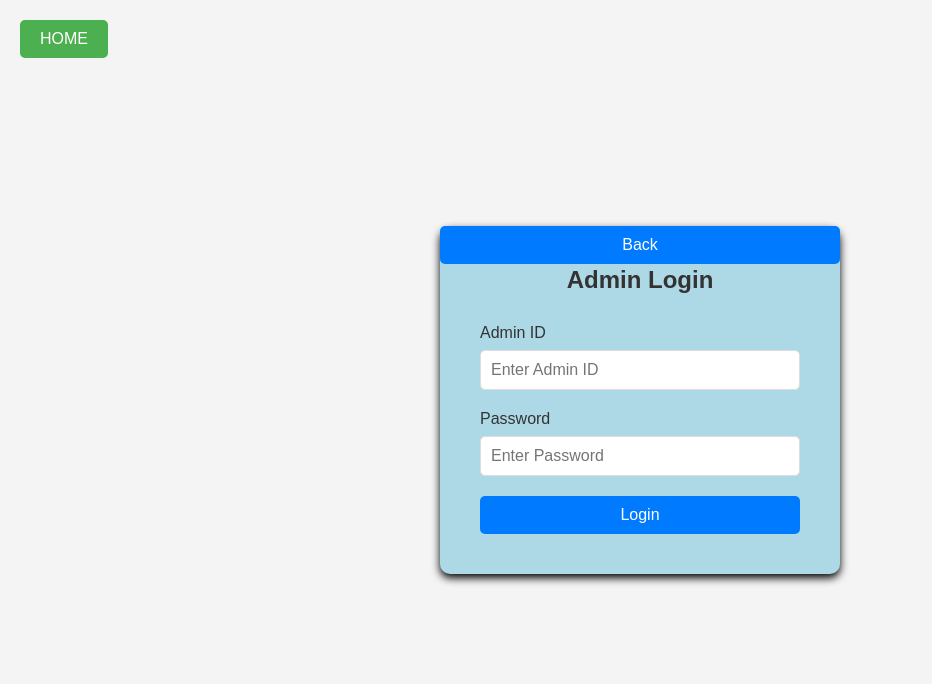
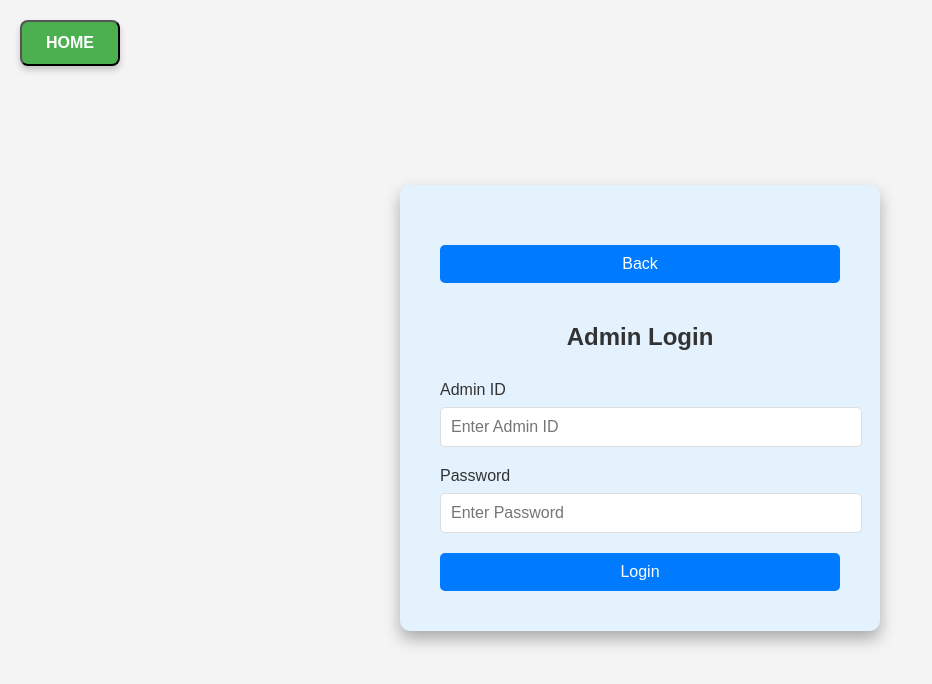
Before and after one commit to varunteja542/hsm, a website: page public/admin.html in a window 1280 px wide. Shown: the whole page, without its empty margins (0-932 px from the left). Drawn offline with Linux system fonts and the light colour scheme.

Commit message:
Update admin.html

```diff
--- a/public/admin.html
+++ b/public/admin.html
@@ -3,6 +3,9 @@
 <head>
   <title>Admin Login</title>
   <style>
+
+
+Admin.css
 /* Resetting default styles */
 * {
     margin: 0;
@@ -22,12 +25,19 @@
 
 /* Login Form Styling */
 .login-container {
-      background-color: lightblue;
+    background-color: #e3f2fd;
     padding: 40px;
+    padding-top: 60px; /* Additional top padding to avoid collision with back button */
     border-radius: 10px;
-      box-shadow: 0 4px 8px rgba(0, 0, 0);
+    box-shadow: 0 8px 16px rgba(0, 0, 0, 0.3);
     width: 400px;
-      position: relative; /* Needed for positioning the back button inside */
+    position: relative;
+    transition: transform 0.3s ease, box-shadow 0.3s ease;
+}
+
+.login-container:hover {
+    transform: translateY(-5px);
+    box-shadow: 0 12px 24px rgba(0, 0, 0, 0.4);
 }
 
 .login-container h2 {
@@ -51,6 +61,14 @@
     border: 1px solid #ddd;
     border-radius: 5px;
     font-size: 1rem;
+    transition: border 0.3s ease;
+}
+
+.login-container input[type="text"]:focus,
+.login-container input[type="password"]:focus {
+    border: 1px solid #007bff;
+    box-shadow: 0 0 5px rgba(0, 123, 255, 0.5);
+    outline: none; /* Remove the default outline */
 }
 
 .login-container button {
@@ -62,10 +80,12 @@
     border-radius: 5px;
     font-size: 1rem;
     cursor: pointer;
+    transition: background-color 0.3s ease, transform 0.3s ease;
 }
 
 .login-container button:hover {
     background-color: #0056b3;
+    transform: translateY(-2px);
 }
 
 /* Error Message */
@@ -81,13 +101,13 @@
     top: 20px;
     left: 20px;
     background-color: #4CAF50;
-      padding: 10px 20px;
-      border-radius: 5px;
-      text-decoration: none;
-      color: white;
+    padding: 12px 24px;
+    border-radius: 8px;
+    box-shadow: 0px 4px 6px rgba(0, 0, 0, 0.2);
     font-size: 1rem;
-      border: none;
+    font-weight: bold;
     cursor: pointer;
+    transition: all 0.3s ease;
 }
 
 .home-button a {
@@ -97,21 +117,19 @@
 
 .home-button:hover {
     background-color: #45a049;
+    box-shadow: 0px 6px 8px rgba(0, 0, 0, 0.3);
+    transform: translateY(-2px);
 }
 
 /* Back Button (inside container, smaller size) */
 .back {
-      position: absolute;
-      top: 0;
-      left: 0;
     background-color: #4CAF50;
-      padding: 5px 10px; /* Smaller padding */
+    padding: 6px 12px;
     border-radius: 5px;
-      text-decoration: none;
-      color: white;
-      font-size: 0.9rem; /* Slightly smaller font size */
-      border: none;
+    font-size: 0.9rem;
     cursor: pointer;
+    transition: background-color 0.3s ease, transform 0.3s ease;
+    margin-bottom: 20px; /* Space below the button */
 }
 
 .back a {
@@ -121,6 +139,7 @@
 
 .back:hover {
     background-color: #45a049;
+    transform: translateY(-1px);
 }
   </style>
 </head>
```
Lines whose indentation alone changed are shown as unchanged.
